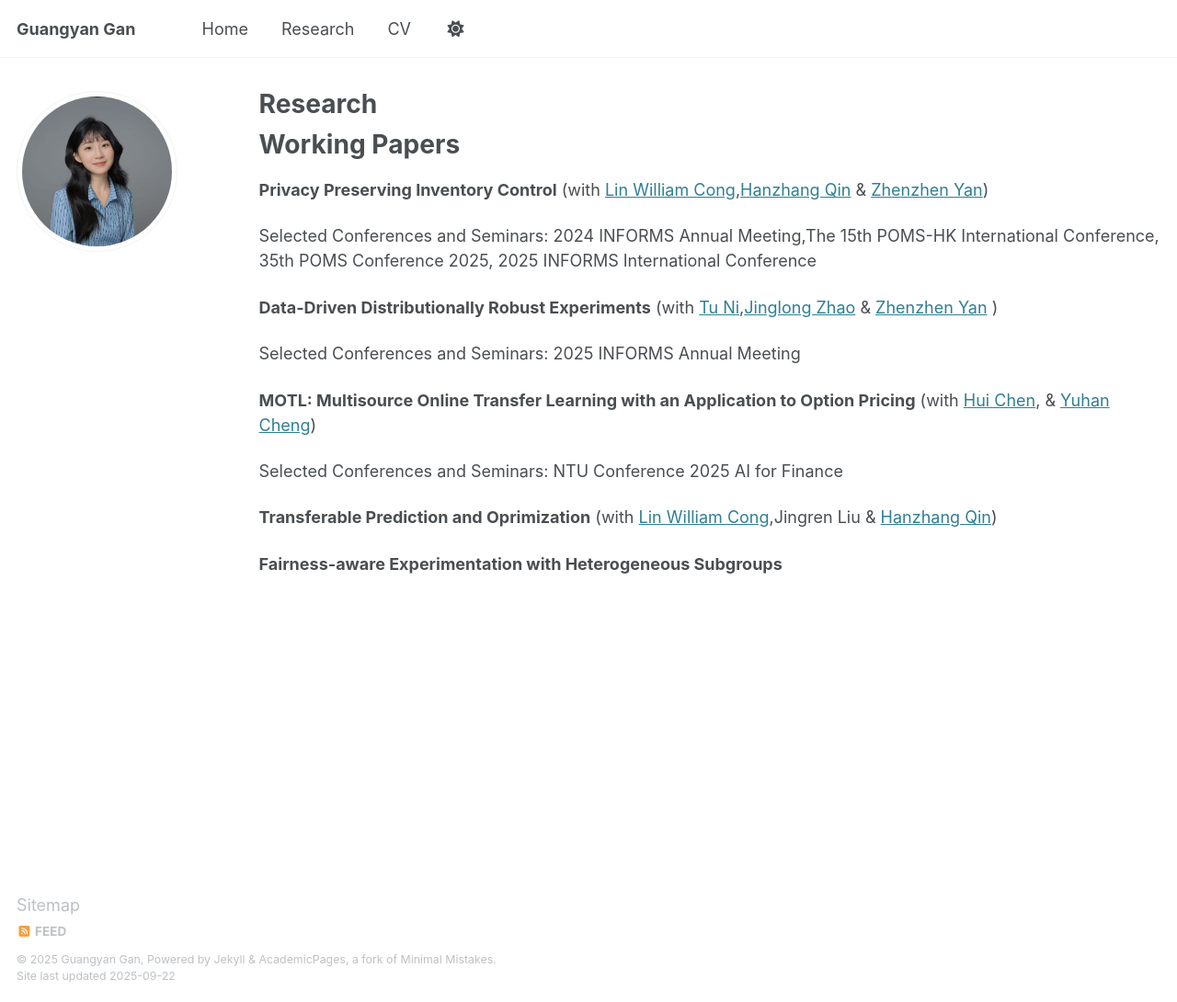
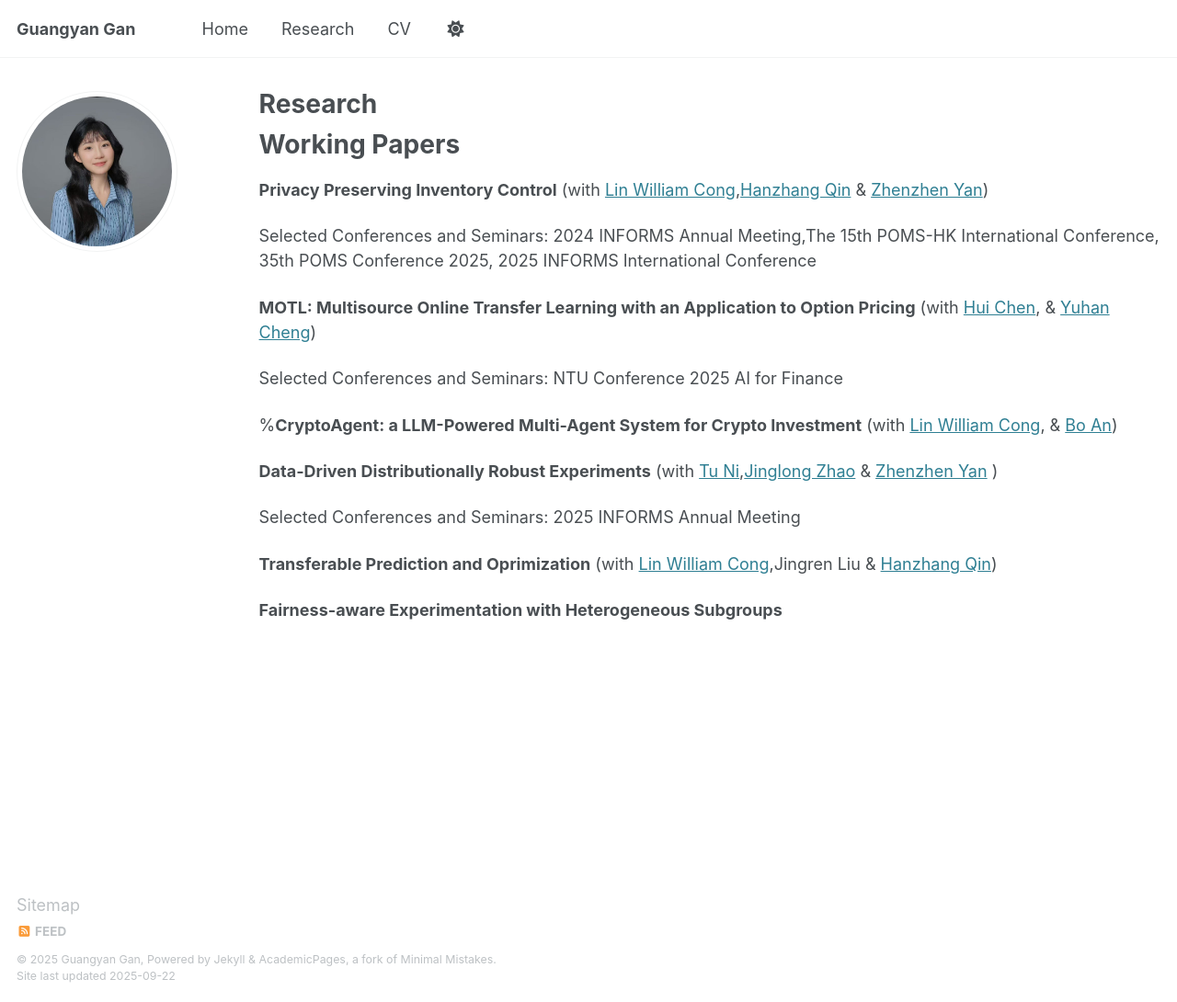
Before and after one commit to GuangyanGan/GuangyanGan.github.io, a Jekyll site: the page built from _pages/Research.md, in a window 1280 px wide and 1090 px high. Shown: the whole window at 92% size. Built offline with Jekyll 4.4.1, drawn with Linux system fonts in a browser that asks for light colours.

Commit message:
Update Research.md

```diff
--- a/_pages/Research.md
+++ b/_pages/Research.md
@@ -15,16 +15,18 @@ Working Papers
 
 Selected Conferences and Seminars:  2024 INFORMS Annual Meeting,The 15th POMS-HK International Conference, 35th POMS Conference 2025, 2025 INFORMS International Conference
 
+**MOTL: Multisource Online Transfer Learning with  an Application to Option Pricing** (with [Hui Chen](https://mitsloan.mit.edu/faculty/directory/hui-chen), & [Yuhan Cheng](https://www.glxy.sdu.edu.cn/info/1091/6845.htm))
+
+Selected Conferences and Seminars: NTU Conference 2025 AI for Finance
+
+%**CryptoAgent: a LLM-Powered Multi-Agent System for Crypto Investment** (with [Lin William Cong](https://www.linwilliamcong.com), & [Bo An](https://dr.ntu.edu.sg/entities/person/Bo-An))
+
+
 **Data-Driven Distributionally Robust Experiments** (with [Tu Ni](https://nitu.mystrikingly.com),[Jinglong Zhao](https://www.bu.edu/questrom/profiles/jinglong-zhao/) & [Zhenzhen Yan](https://sites.google.com/view/zhenzhenyan/home) )
 
 Selected Conferences and Seminars: 2025 INFORMS Annual Meeting
 
-**MOTL: Multisource Online Transfer Learning with  an Application to Option Pricing** (with [Hui Chen](https://mitsloan.mit.edu/faculty/directory/hui-chen), & [Yuhan Cheng](https://www.glxy.sdu.edu.cn/info/1091/6845.htm))
-
-Selected Conferences and Seminars: NTU Conference 2025 AI for Finance
-
 
 **Transferable Prediction and Oprimization** (with [Lin William Cong](https://www.linwilliamcong.com),Jingren Liu & [Hanzhang Qin](https://hanzhangqin.com))
 
-
 **Fairness-aware Experimentation with Heterogeneous Subgroups**
```
